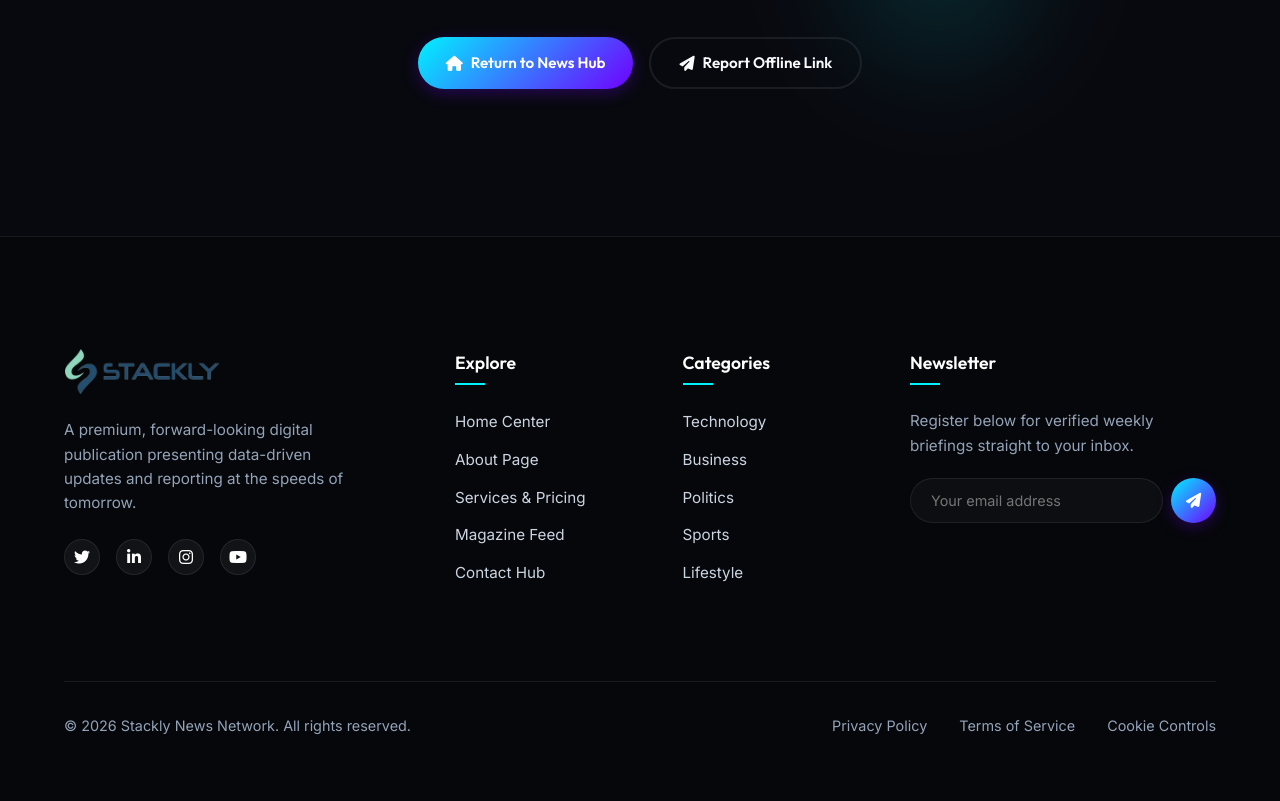
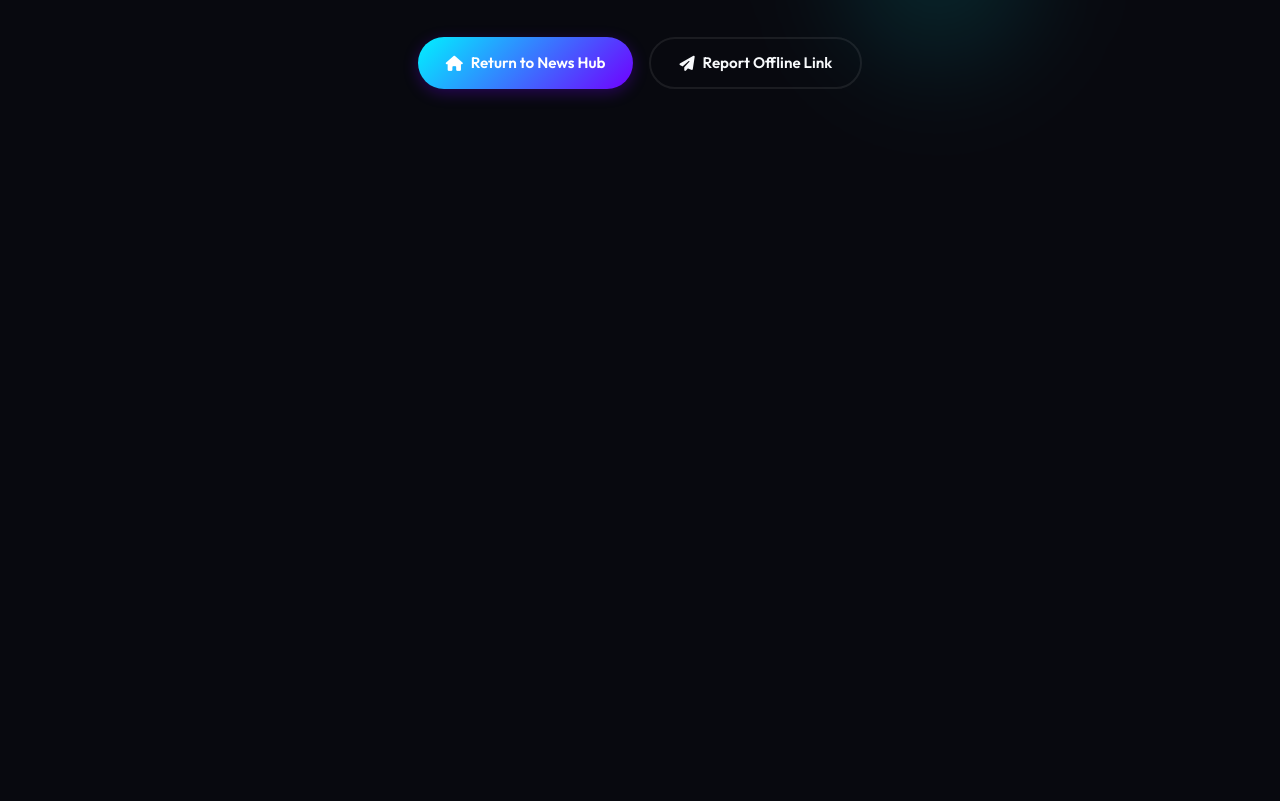
Before and after one commit to harishraja4077/News, a plain HTML site: page 404.html in a window 1280 px wide. Shown: the part 556-1357 px from the top of the page. After the commit the page ends 800 px from the top, so only its background shows below. Drawn offline with Linux system fonts and the light colour scheme; a web font is replaced by a local one.

Commit message:
Add files via upload

```diff
--- a/404.html
+++ b/404.html
@@ -76,67 +76,7 @@
         </div>
     </main>
 
-    <!-- FOOTER -->
-    <footer>
-        <div class="container footer-grid">
-            <!-- Col 1 -->
-            <div>
-                <a href="index.html" class="footer-logo">
-                    <img src="images/logo.webp" alt="Stackly Logo">
-                </a>
-                <p class="footer-desc">A premium, forward-looking digital publication presenting data-driven updates and reporting at the speeds of tomorrow.</p>
-                <div class="footer-socials">
-                    <a href="#" aria-label="Twitter"><i class="fab fa-twitter"></i></a>
-                    <a href="#" aria-label="LinkedIn"><i class="fab fa-linkedin-in"></i></a>
-                    <a href="#" aria-label="Instagram"><i class="fab fa-instagram"></i></a>
-                    <a href="#" aria-label="YouTube"><i class="fab fa-youtube"></i></a>
-                </div>
-            </div>
 
-            <!-- Col 2 -->
-            <div class="footer-col">
-                <h4>Explore</h4>
-                <ul>
-                    <li><a href="index.html">Home Center</a></li>
-                    <li><a href="about.html">About Page</a></li>
-                    <li><a href="service.html">Services & Pricing</a></li>
-                    <li><a href="blog.html">Magazine Feed</a></li>
-                    <li><a href="contact.html">Contact Hub</a></li>
-                </ul>
-            </div>
-
-            <!-- Col 3 -->
-            <div class="footer-col">
-                <h4>Categories</h4>
-                <ul>
-                    <li><a href="blog.html?cat=technology">Technology</a></li>
-                    <li><a href="blog.html?cat=business">Business</a></li>
-                    <li><a href="blog.html?cat=politics">Politics</a></li>
-                    <li><a href="blog.html?cat=sports">Sports</a></li>
-                    <li><a href="blog.html?cat=lifestyle">Lifestyle</a></li>
-                </ul>
-            </div>
-
-            <!-- Col 4 -->
-            <div class="footer-col footer-newsletter">
-                <h4>Newsletter</h4>
-                <p>Register below for verified weekly briefings straight to your inbox.</p>
-                <form class="newsletter-form">
-                    <input type="email" placeholder="Your email address" required>
-                    <button type="submit" class="btn btn-primary" style="padding: 0.75rem; border-radius: 50%; width: 45px; height: 45px; flex-shrink: 0;"><i class="fas fa-paper-plane"></i></button>
-                </form>
-            </div>
-        </div>
-
-        <div class="container footer-bottom">
-            <p class="copyright">&copy; 2026 Stackly News Network. All rights reserved.</p>
-            <div class="footer-bottom-links">
-                <a href="404.html">Privacy Policy</a>
-                <a href="404.html">Terms of Service</a>
-                <a href="404.html">Cookie Controls</a>
-            </div>
-        </div>
-    </footer>
 
     <!-- Scripts -->
     <script src="js/script.js"></script>
```
